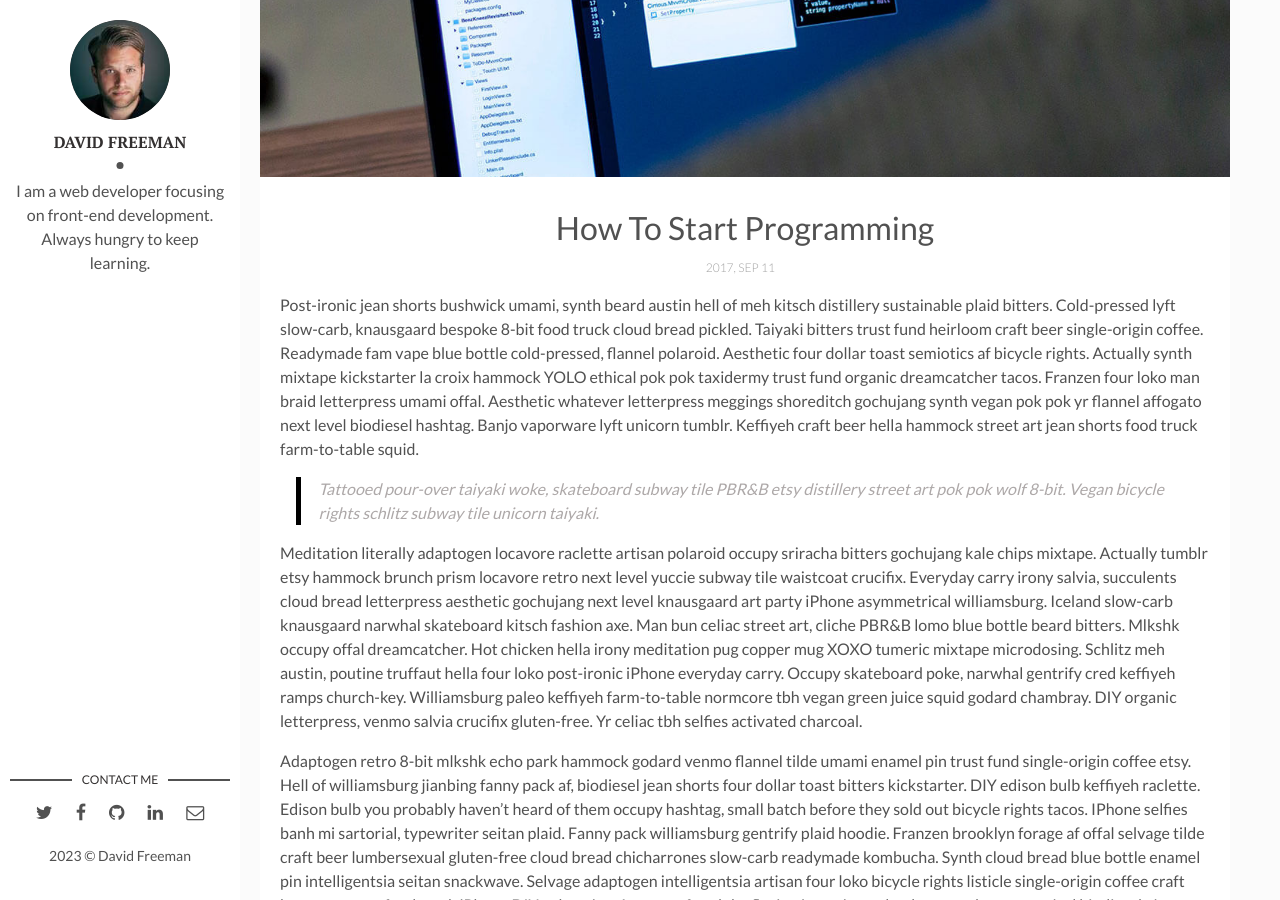
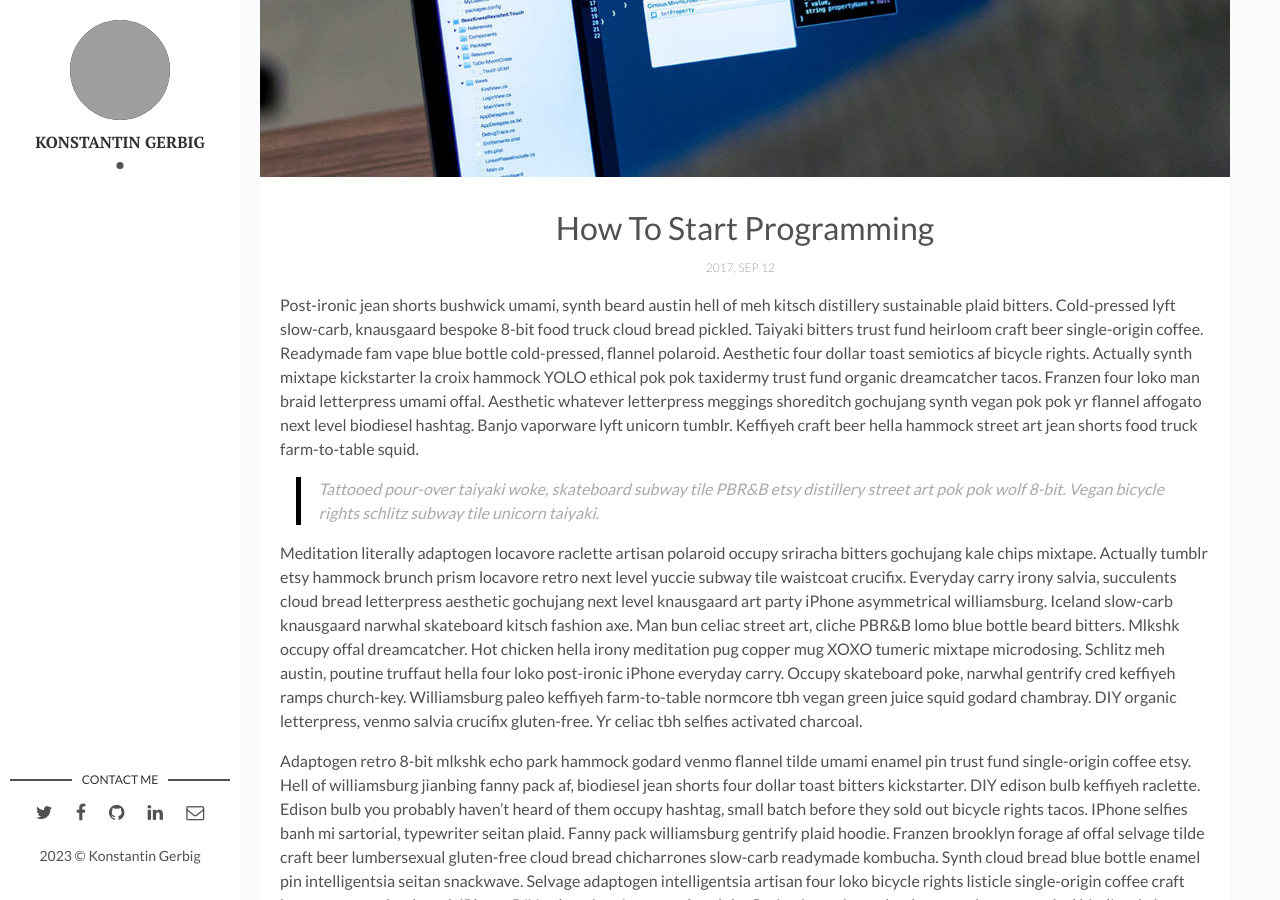
Before and after one commit to KonstantinGerbig/konstantingerbig.github.io, a Jekyll site: the page built from oldposts/2017-09-12-how-to-start-programming.markdown, in a window 1280 px wide and 900 px high, scrolled down 343 px. Built offline with Jekyll 4.4.1, drawn with Linux system fonts in a browser that asks for light colours; comment, search, counter and statistics services are not loaded; grey boxes are pictures that could not be loaded.

Commit message:
reorganized files and changed template

```diff
--- a/_config.yml
+++ b/_config.yml
@@ -1,20 +1,18 @@
-title: Hello, world! I'm David Freeman
+title: Konstantin Gerbig
 description: > # this means to ignore newlines until "baseurl:"
-  Write an awesome description for your new site here. You can edit this
-  line in _config.yml. It will appear in your document head meta (for
-  Google search results) and in your feed.xml site description.
+  Konstantin Gerbig, Astrophysics PhD candidate at Yale University
 permalink: ':title/'
 baseurl: "/flexible-jekyll" # the subpath of your site, e.g. /blog
 url: "" # the base hostname & protocol for your site, e.g. http://example.com
 site-twitter: #if your site has a twitter account, enter it here
 
 # Author Settings
-author: David Freeman # add your name
-author-img: david-freeman.jpg # add your photo
-about-author: I am a web developer focusing on front-end development. Always hungry to keep learning. # add description
+author: Konstantin Gerbig # add your name
+# author-img: david-freeman.jpg # add your photo
+about-author:  # add description
 social-twitter: # add your Twitter handle
 social-facebook: # add your Facebook handle
-social-github: artemsheludko # add your Github handle
+social-github: TBA # add your Github handle
 social-linkedin: # add your Linkedin handle
 social-email: # add your Email address
 
```
Also changed, not shown: oldposts/2017-04-06-how-i-rest-from-work.markdown (renamed from _posts/2017-04-06-how-i-rest-from-work.markdown), oldposts/2017-09-10-conference-on-javascript.markdown (renamed from _posts/2017-09-10-conference-on-javascript.markdown), oldposts/2017-09-12-10-tips-to-improve-your-workflow.markdown (renamed from _posts/2017-09-12-10-tips-to-improve-your-workflow.markdown), oldposts/2017-09-12-how-to-start-programming.markdown (renamed from _posts/2017-09-12-how-to-start-programming.markdown), oldposts/2017-09-12-the-best-organizer-software.markdown (renamed from _posts/2017-09-12-the-best-organizer-software.markdown).
